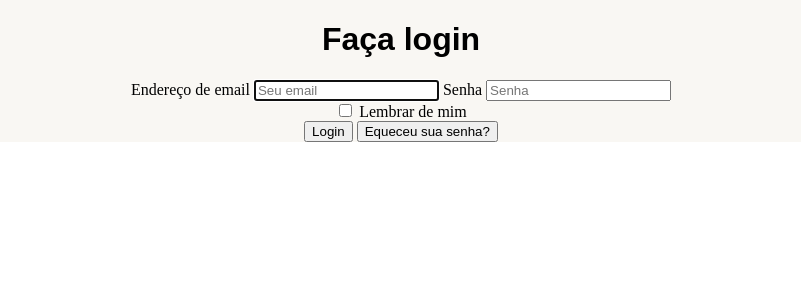
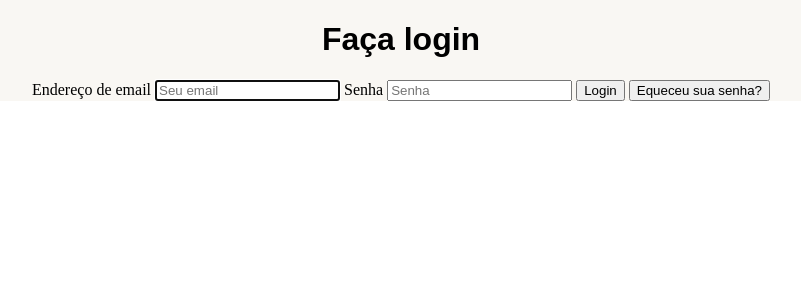
Before and after one commit to RenWro/Desafio-Final-Womakers, a Django app: page /cliente/login/ in a window 1280 px wide. Shown: the part 117-417 px from the top of the page, without its empty margins (239-1040 px from the left). Run offline with Django 5.2, Linux system fonts and the light colour scheme; some libraries are stand-ins or nearby versions.

Commit message:
remoção opção lembrar de mim

```diff
--- a/cliente/templates/login.html
+++ b/cliente/templates/login.html
@@ -36,11 +36,6 @@
         <input type="email" id="inputEmail" class="form-control" placeholder="Seu email" required="" autofocus="">
         <label for="inputPassword" class="sr-only">Senha</label>
         <input type="password" id="inputPassword" class="form-control" placeholder="Senha" required="">
-        <div class="checkbox mb-3">
-          <label>
-            <input type="checkbox" value="remember-me"> Lembrar de mim
-          </label>
-        </div>
 
         <button class="btn btn-lg btn-primary btn-block" type="submit">Login</button>
         <button class="btn btn-lg btn-secundary btn-block" type="submit">Equeceu sua senha?</button>
```
